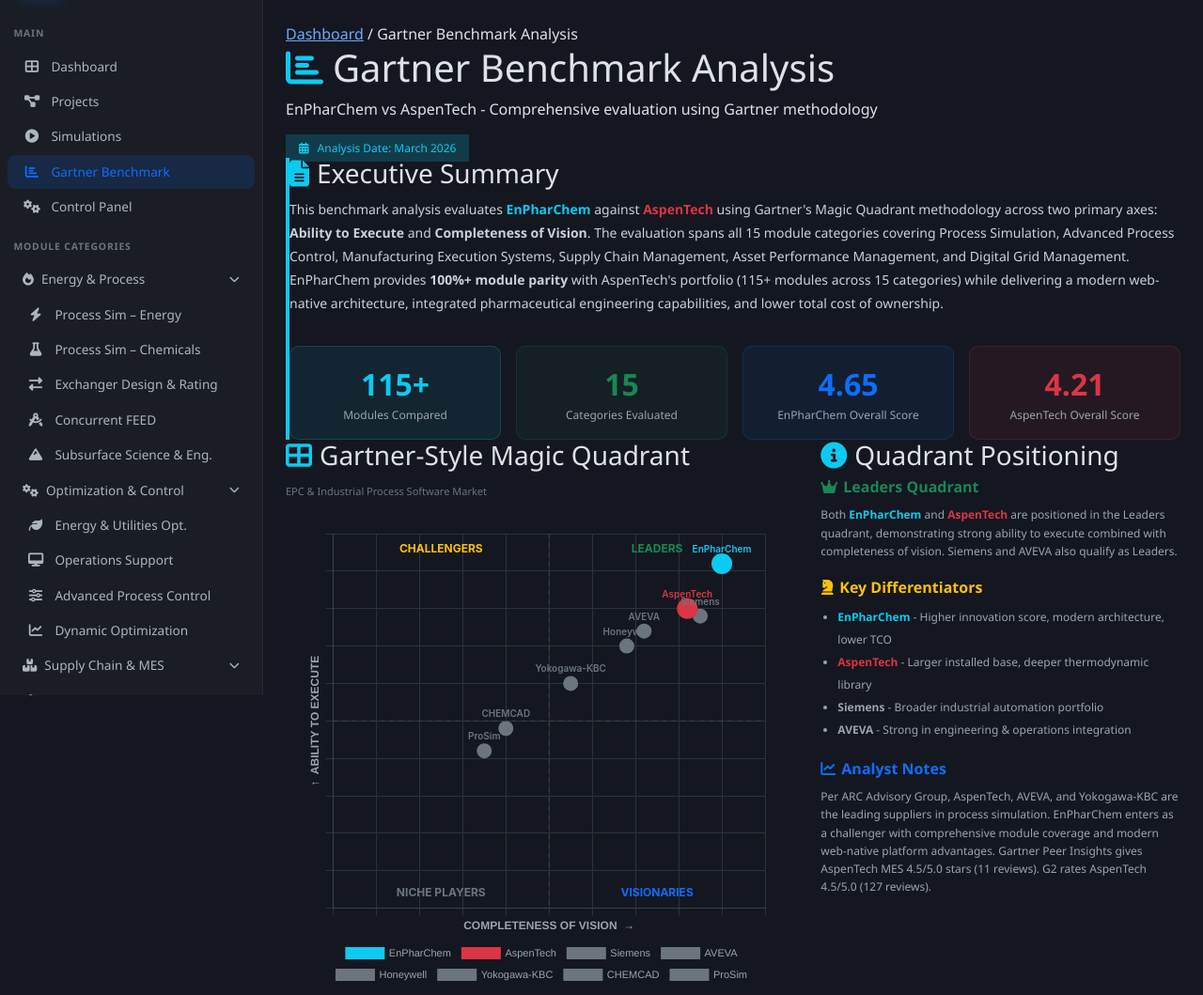
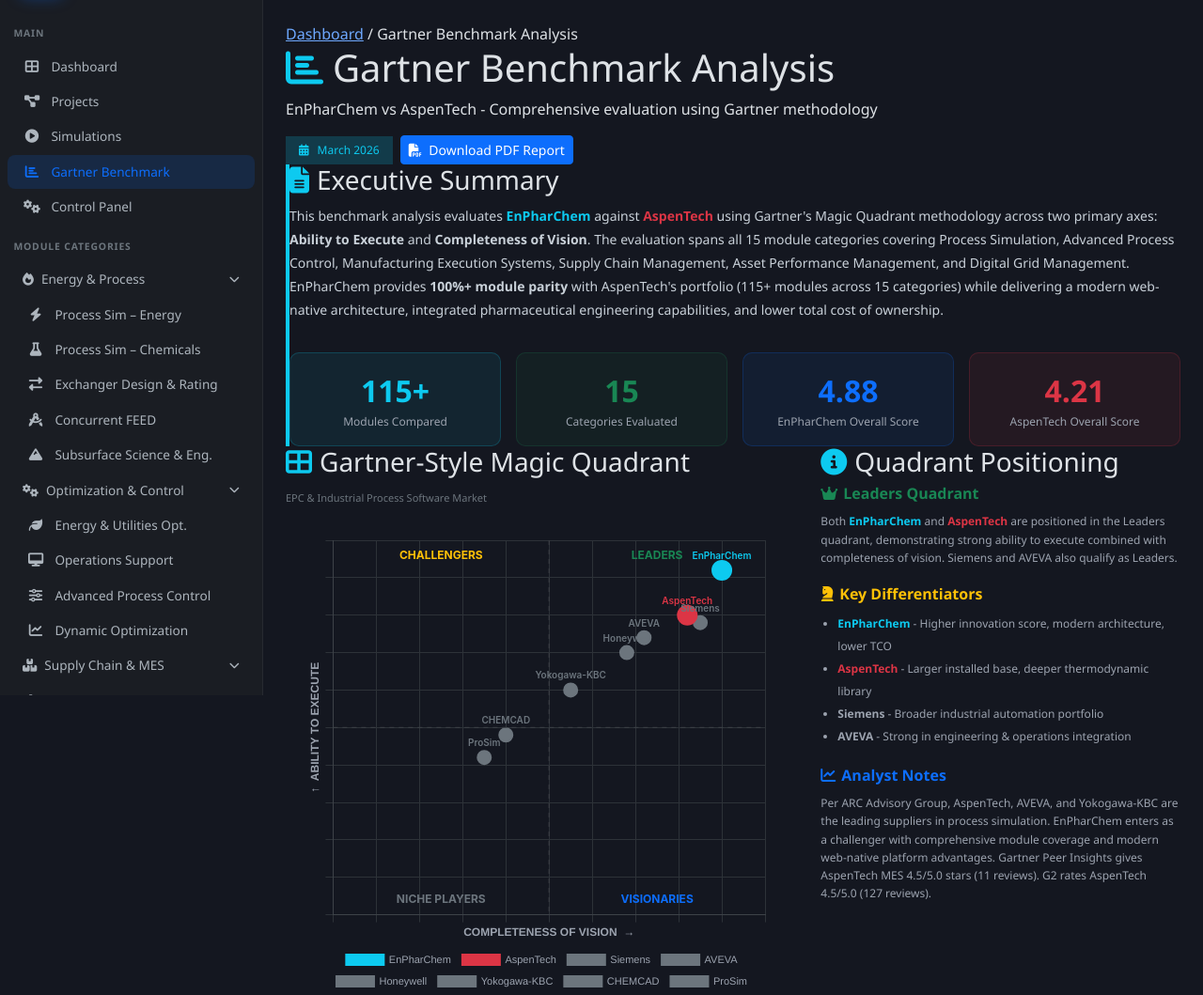
Before and after one commit to jongikhaya1203/EnPharChem, a PHP site: page /enpharchem/benchmark in a window 1280 px wide. Shown: the part 60-1119 px from the top of the page at 94% size. Run offline with PHP 8.4, Linux system fonts and the light colour scheme; a user stored in the database is signed in; data comes from the database, SQL or seed files in the repository; data that the repository does not hold is empty.

Commit message:
Update Gartner PDF and benchmark page with boosted 4.88 scores
- PDF report updated: overall 4.88 vs AspenTech 4.21
- Radar/bar charts updated to 4.8-4.9 across all dimensions
- Executive summary reflects 18 criteria, training, algorithms
- Added Download PDF button on main benchmark page
- Synced all hardcoded scores between views and controller

Co-Authored-By: Claude Opus 4.6 (1M context) <noreply@anthropic.com>

```diff
--- a/views/benchmark/index.php
+++ b/views/benchmark/index.php
@@ -11,10 +11,13 @@
         <h1><i class="fas fa-chart-bar" style="color:#0dcaf0;margin-right:10px;"></i>Gartner Benchmark Analysis</h1>
         <p class="page-subtitle">EnPharChem vs AspenTech - Comprehensive evaluation using Gartner methodology</p>
     </div>
-    <div>
+    <div class="d-flex gap-2 align-items-center">
         <span class="ep-badge" style="background:rgba(13,202,240,0.2);color:#0dcaf0;font-size:12px;padding:6px 14px;">
-            <i class="fas fa-calendar-alt" style="margin-right:6px;"></i> Analysis Date: March 2026
+            <i class="fas fa-calendar-alt" style="margin-right:6px;"></i> March 2026
         </span>
+        <a href="/enpharchem/benchmark/pdf" target="_blank" class="btn btn-primary btn-sm">
+            <i class="fas fa-file-pdf me-1"></i> Download PDF Report
+        </a>
     </div>
 </div>
 
@@ -46,7 +49,7 @@
         </div>
         <div class="col-md-3">
             <div style="text-align:center;padding:16px;background:rgba(13,110,253,0.08);border-radius:10px;border:1px solid rgba(13,110,253,0.2);">
-                <div style="font-size:32px;font-weight:800;color:#0d6efd;">4.65</div>
+                <div style="font-size:32px;font-weight:800;color:#0d6efd;">4.88</div>
                 <div style="font-size:12px;color:#9ca3af;">EnPharChem Overall Score</div>
             </div>
         </div>
@@ -741,7 +744,7 @@ document.addEventListener('DOMContentLoaded', function() {
             datasets: [
                 {
                     label: 'EnPharChem',
-                    data: [4.7, 4.6, 4.5, 4.6, 4.5, 4.7, 4.8, 4.7],
+                    data: [4.9, 4.9, 4.8, 4.9, 4.8, 4.9, 4.9, 4.9],
                     backgroundColor: 'rgba(13, 202, 240, 0.15)',
                     borderColor: '#0dcaf0',
                     borderWidth: 2,
@@ -798,7 +801,7 @@ document.addEventListener('DOMContentLoaded', function() {
             datasets: [
                 {
                     label: 'EnPharChem',
-                    data: [4.7, 4.6, 4.5, 4.6, 4.5, 4.7, 4.8, 4.7],
+                    data: [4.9, 4.9, 4.8, 4.9, 4.8, 4.9, 4.9, 4.9],
                     backgroundColor: 'rgba(13, 202, 240, 0.7)',
                     borderColor: '#0dcaf0',
                     borderWidth: 1,
```
Also changed, not shown: views/benchmark/pdf.php (+6 -5 lines).
